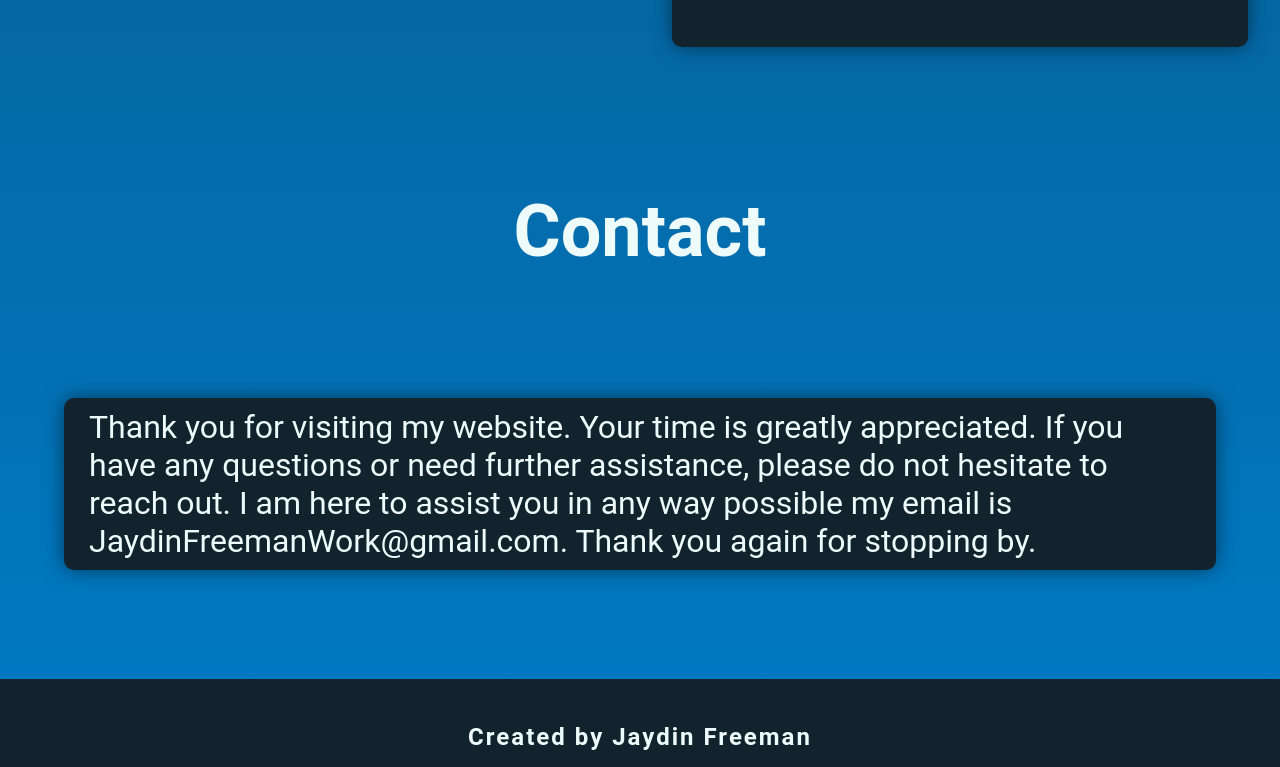
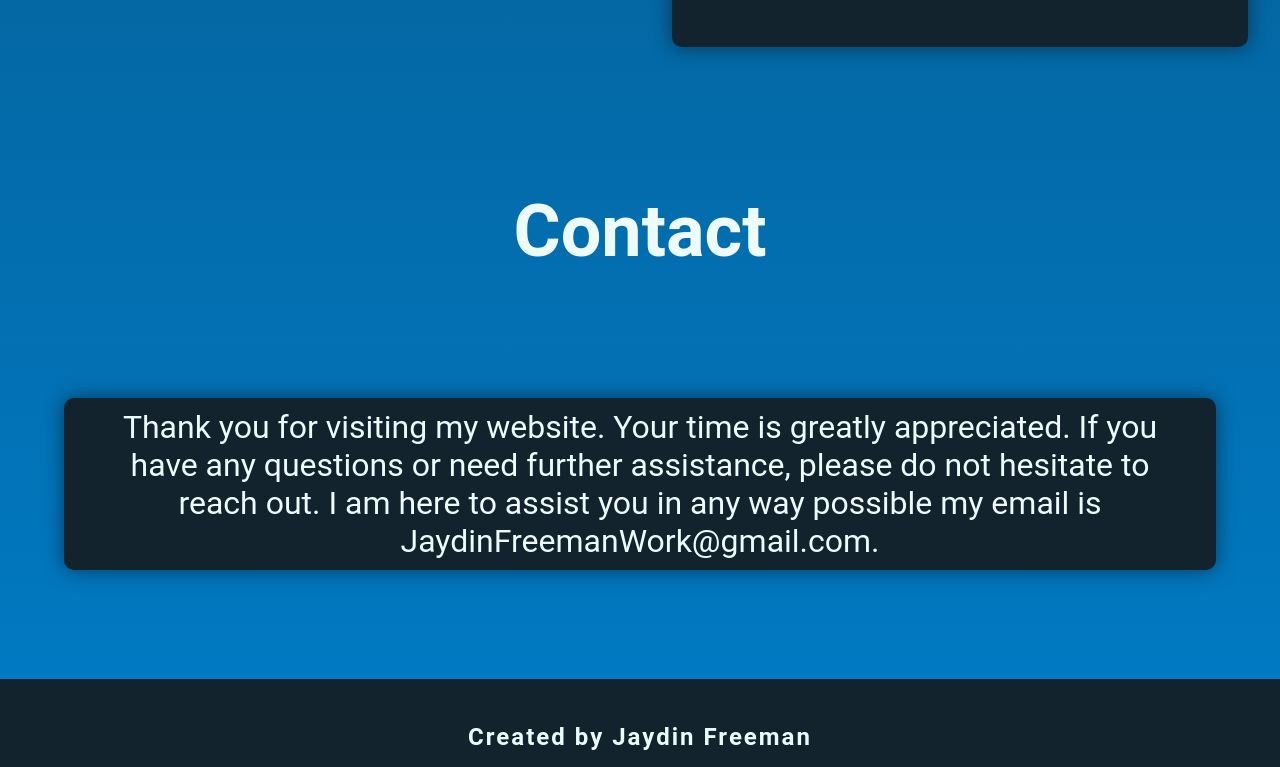
Before and after one commit to TheManWhoLikesToCode/Portfolio, a plain HTML site: page docs/index.html in a window 1280 px wide. Shown: the part 2688-3455 px from the top of the page. Drawn offline with Linux system fonts and the light colour scheme.

Commit message:
Fixed Font Sizing Issues

```diff
--- a/docs/index.html
+++ b/docs/index.html
@@ -142,13 +142,13 @@
                 <div style="background-color:#12232E; border-radius:10px;
                     font-size:16px; padding:25px; margin:5%; box-shadow: 0 0
                     20px rgba(0, 0, 0, 0.5); display: flex; justify-content:
-                    center; align-items: center; flex: 1;">
+                    center; align-items: center;">
                     <b1>Thank you for visiting my website. Your time is
                         greatly appreciated. If you have any questions or
                         need further assistance, please do not hesitate to
                         reach out. I am here to assist you in any way
                         possible my email is JaydinFreemanWork@gmail.com.
-                        Thank you again for stopping by.</b1>
+                    </b1>
                 </div>
             </div>
         </div>
--- a/docs/style.css
+++ b/docs/style.css
@@ -97,10 +97,10 @@ body {
 }
 
 b1 {
-  font-size: 2.5vw;
+  font-size: 2em;
   font-weight: 400;
   color: #eefbfb;
-  text-align: left;
+  text-align: center;
 }
 
 b2 {
@@ -109,7 +109,6 @@ b2 {
   color: #eefbfb;
   text-align: left;
 }
-
 
 footer {
   background: #12232e;
```
